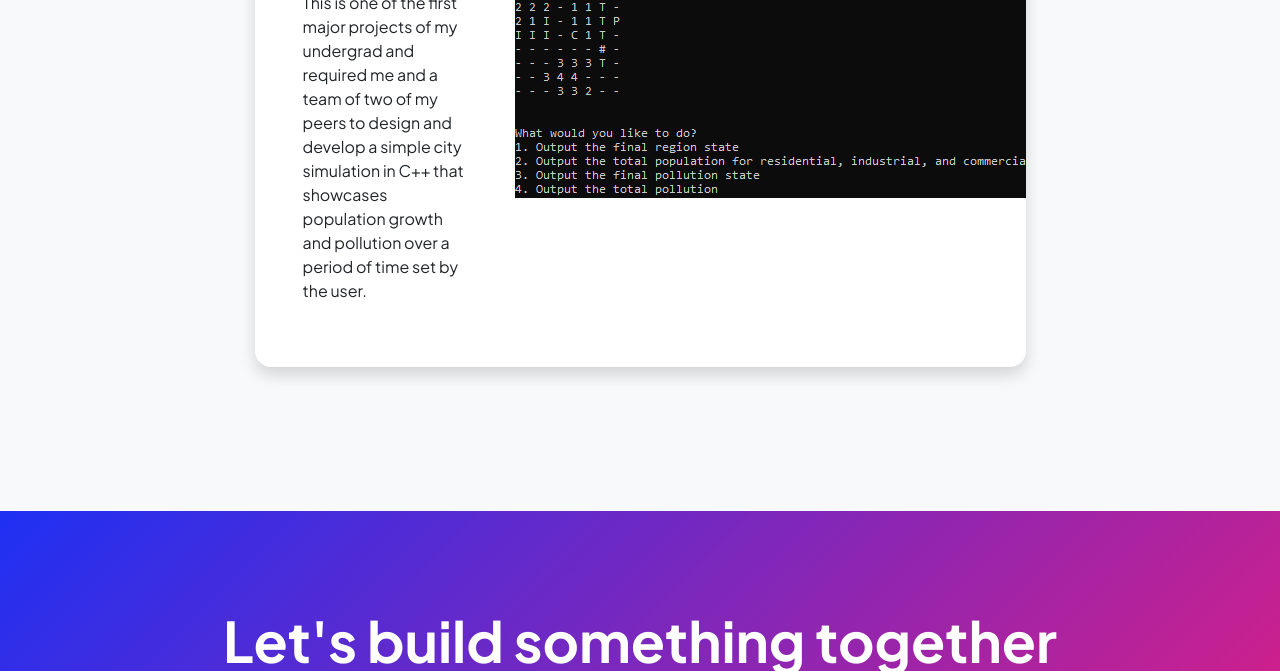
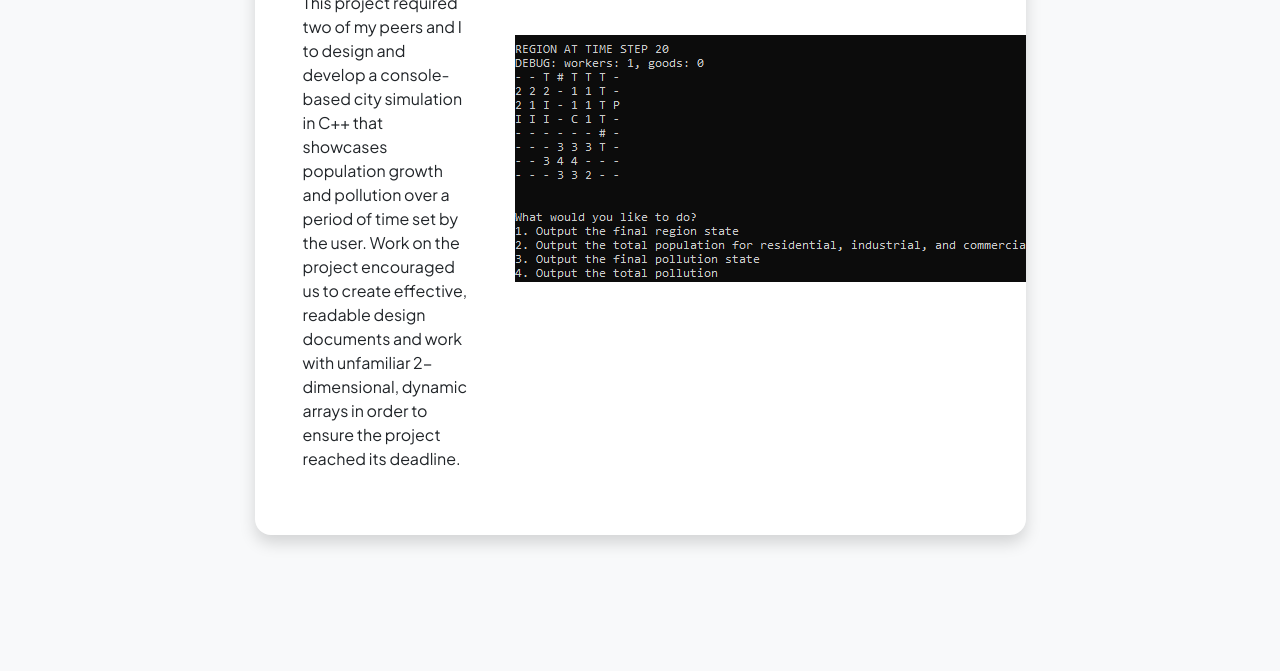
Before and after one commit to zachkjones512/zachkjones512.github.io, a plain HTML site: page projects.html in a window 1280 px wide. Shown: the part 444-1115 px from the top of the page. Drawn offline with nearby package versions, Linux system fonts and the light colour scheme.

Commit message:
Improved description of project 1

```diff
--- a/projects.html
+++ b/projects.html
@@ -46,7 +46,7 @@
                                     <div class="d-flex align-items-center">
                                         <div class="p-5">
                                             <h2 class="fw-bolder">C++ Grid-Based City Simulation</h2>
-                                            <p>This is one of the first major projects of my undergrad and required me and a team of two of my peers to design and develop a simple city simulation in C++ that showcases population growth and pollution over a period of time set by the user.</p>
+                                            <p>This project required two of my peers and I to design and develop a console-based city simulation in C++ that showcases population growth and pollution over a period of time set by the user. Work on the project encouraged us to create effective, readable design documents and work with unfamiliar 2-dimensional, dynamic arrays in order to ensure the project reached its deadline.</p>
                                         </div>
                                         <img class="img-fluid" src="assets/proj1.png" alt="..." />
                                     </div>
```
